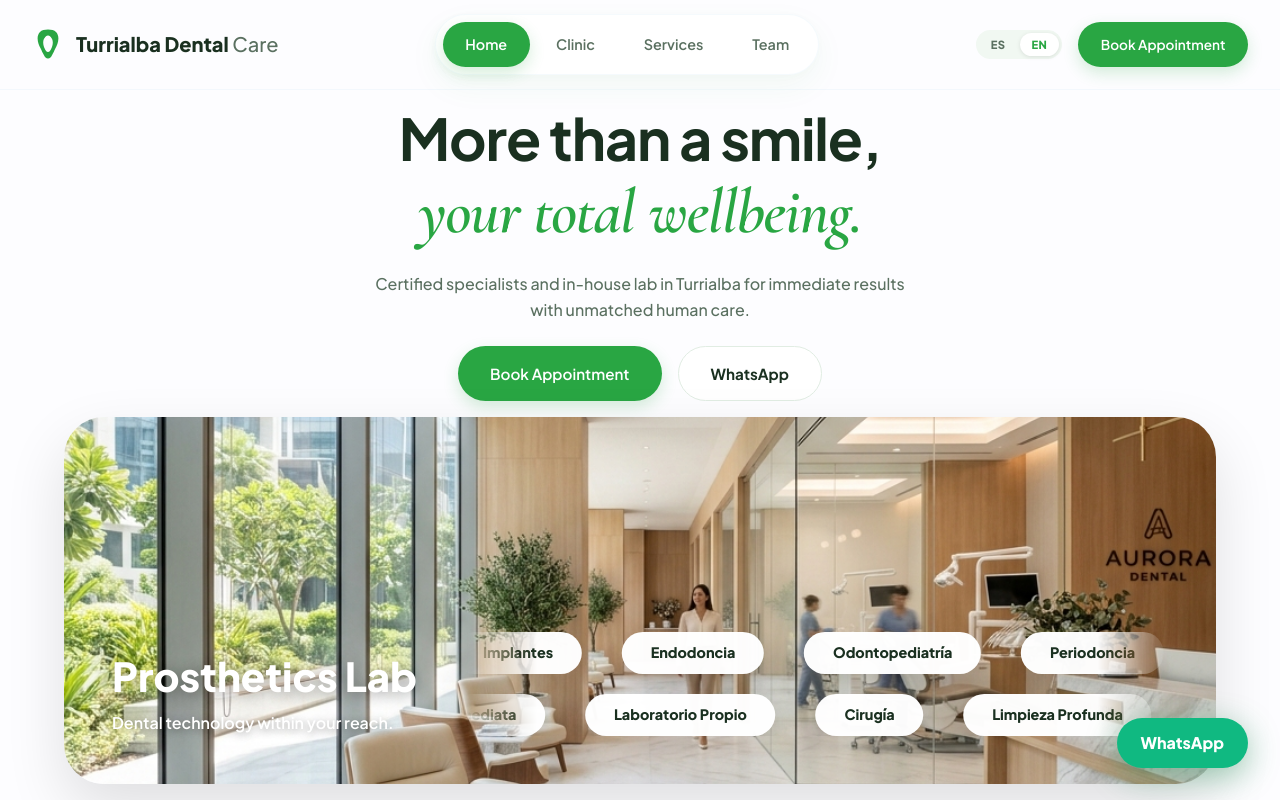
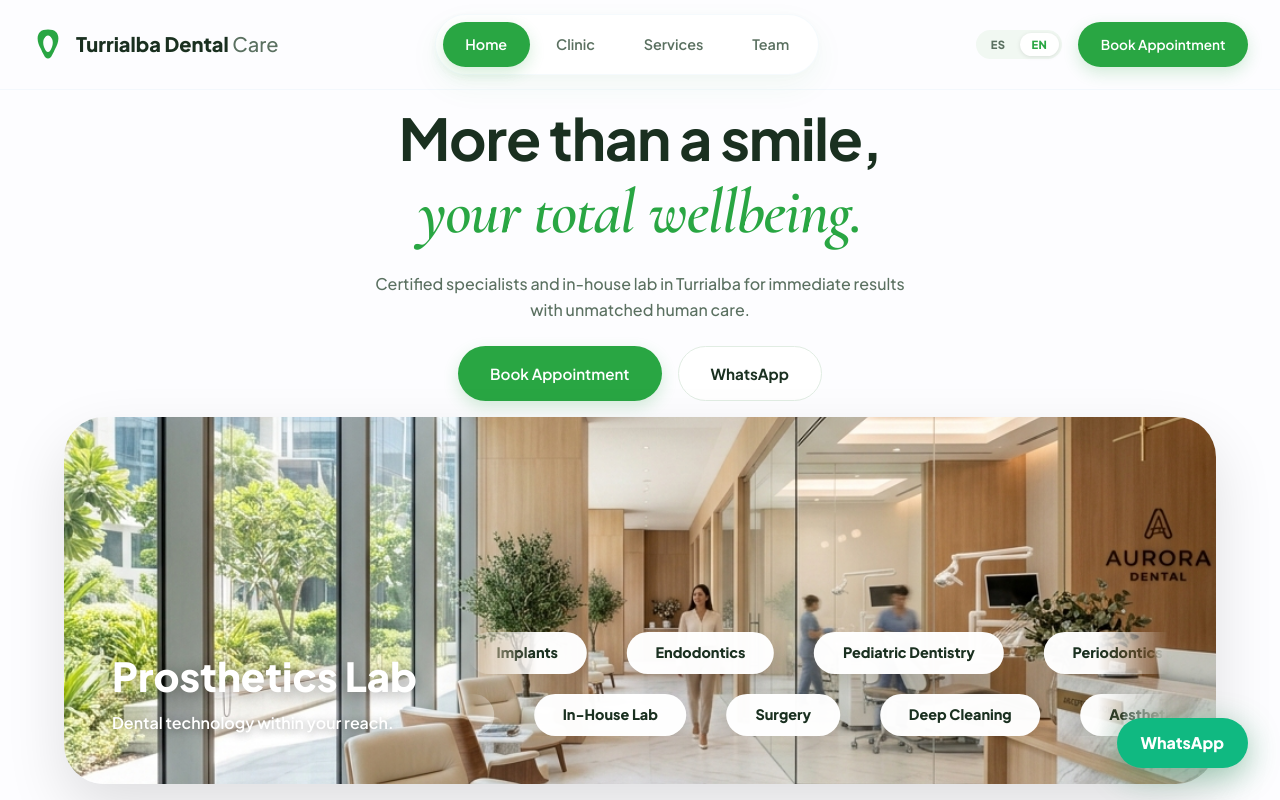
Before and after one commit to KevinMB0220/clinica-dental, a React (Vite) app: page / in a window 1280 px wide. Shown: the top 800 px of the page. Built offline with nearby package versions, Linux system fonts and the light colour scheme.

Commit message:
feat(i18n): translate hero marquee carousel items

```diff
--- a/src/i18n/locales/en.json
+++ b/src/i18n/locales/en.json
@@ -7,6 +7,7 @@
     "bookAppointment": "Book Appointment",
     "logout": "Sign Out"
   },
+  "heroMarquee": ["Orthodontics", "Implants", "Endodontics", "Pediatric Dentistry", "Periodontics", "Chiropody", "Aesthetic Dentistry", "Deep Cleaning", "Surgery", "In-House Lab", "Immediate Prosthetics", "Whitening", "X-Rays", "Smile Design", "Crowns", "Veneers"],
   "hero": {
     "badge": "In-House Lab · Evening Hours",
     "badgeLive": "Turrialba Dental Care",
--- a/src/i18n/locales/es.json
+++ b/src/i18n/locales/es.json
@@ -7,6 +7,7 @@
     "bookAppointment": "Agendar cita",
     "logout": "Salir"
   },
+  "heroMarquee": ["Ortodoncia", "Implantes", "Endodoncia", "Odontopediatría", "Periodoncia", "Quiropodia", "Estética Dental", "Limpieza Profunda", "Cirugía", "Laboratorio Propio", "Prótesis Inmediata", "Blanqueamiento", "Rayos X", "Diseño de Sonrisa", "Coronas", "Carillas"],
   "hero": {
     "badge": "Laboratorio Propio · Horario Nocturno",
     "badgeLive": "Turrialba Dental Care",
--- a/src/pages/Home.jsx
+++ b/src/pages/Home.jsx
@@ -5,14 +5,6 @@ import { useTranslation } from 'react-i18next';
 const WHATSAPP_LINK = "https://wa.me/50625562673";
 const HERO_IMAGE = "/assets/hero-luxury.png";
 
-const servicesList = [
-  "Ortodoncia", "Implantes", "Endodoncia", "Odontopediatría", "Periodoncia", "Quiropodia",
-  "Estética Dental", "Limpieza Profunda", "Cirugía", "Laboratorio Propio", "Prótesis Inmediata",
-  "Blanqueamiento", "Rayos X", "Diseño de Sonrisa", "Coronas", "Carillas"
-];
-
-const marqueeRow1 = [...servicesList];
-const marqueeRow2 = [...servicesList].reverse();
 
 const SPECIALTY_KEYS = ['orthodontics', 'implants', 'endodontics', 'pediatric', 'periodontics', 'chiropody', 'lab'];
 
@@ -26,6 +18,10 @@ import BackToTop from '../components/BackToTop';
 
 export default function Home() {
   const { t } = useTranslation();
+
+  const servicesList = t('heroMarquee', { returnObjects: true });
+  const marqueeRow1 = [...servicesList];
+  const marqueeRow2 = [...servicesList].reverse();
 
   const galleryItems = [
     { titleKey: 'gallery.consulting', img: '/assets/hero-luxury.png' },
```
